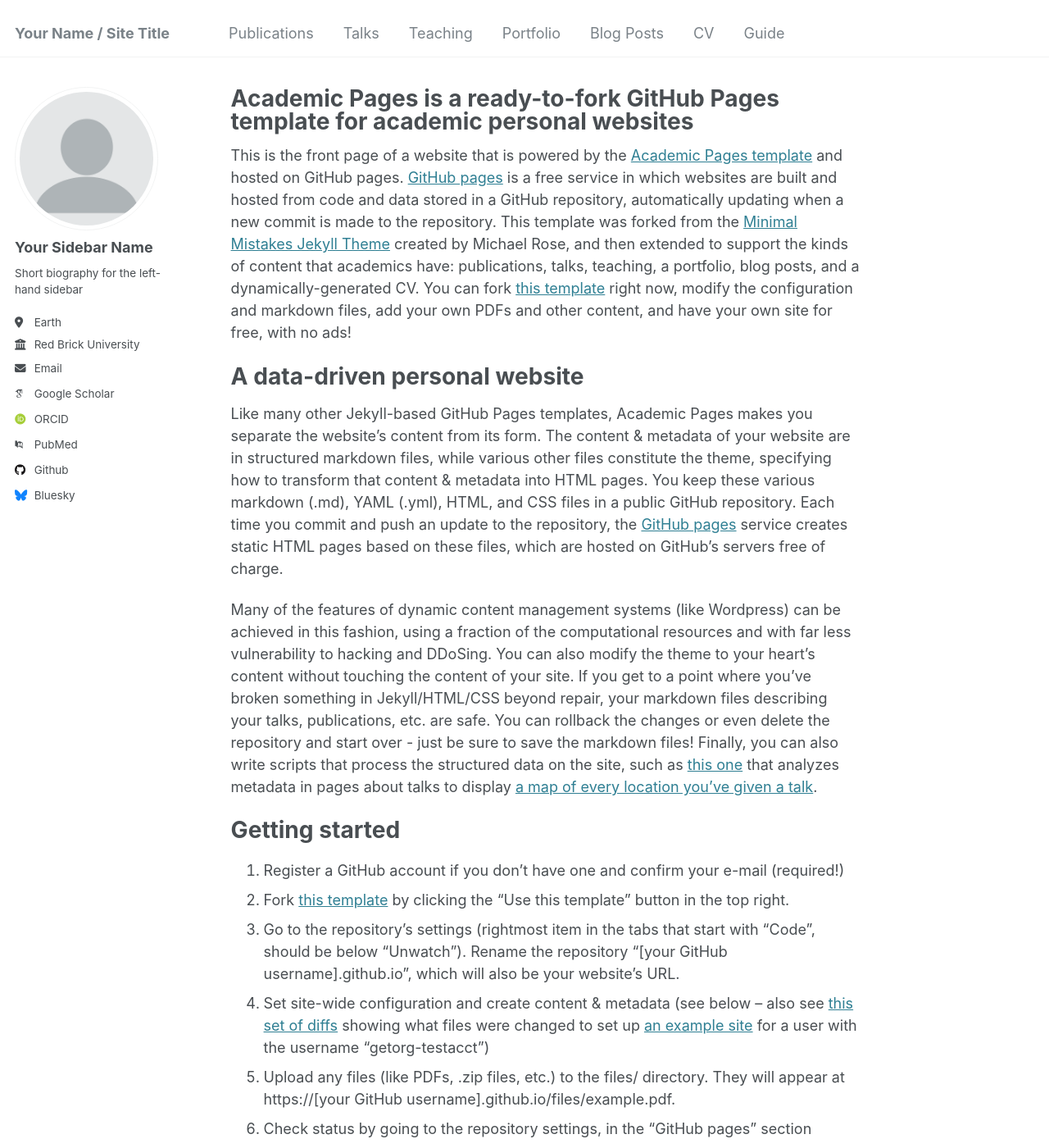
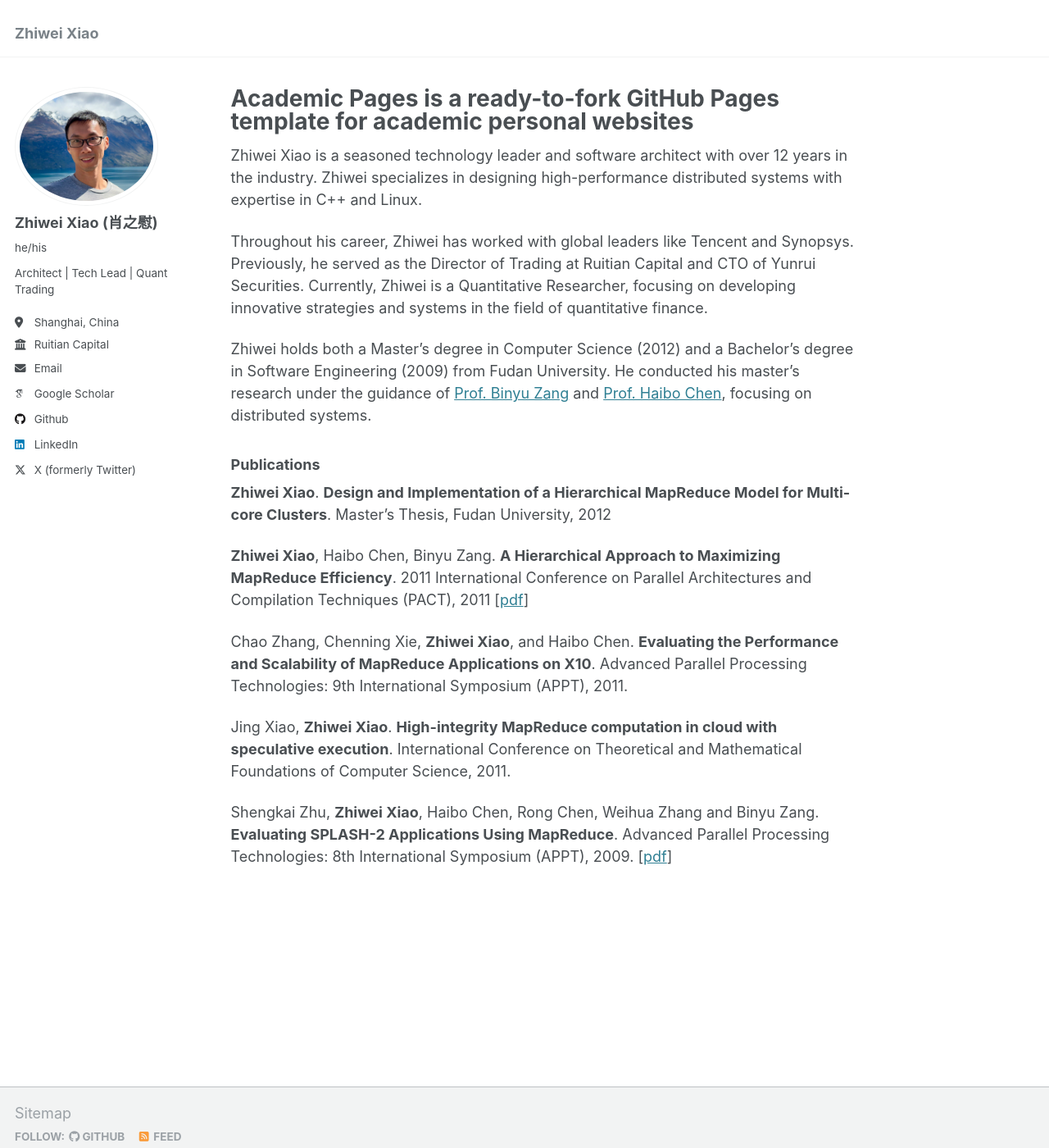
Before and after one commit to xoyowade/xoyowade.github.io, a Jekyll site: the page built from _pages/about.md, in a window 1280 px wide and 1400 px high. Shown: the whole window at 82% size. Built offline with Jekyll 4.4.1, drawn with Linux system fonts in a browser that asks for light colours; some web fonts are replaced; some of the changed text lies outside the part shown.

Commit message:
Init setup

```diff
--- a/_config.yml
+++ b/_config.yml
@@ -8,35 +8,35 @@
 
 # Basic Site Settings
 locale                   : "en-US"
-title                    : "Your Name / Site Title"
+title                    : "Zhiwei Xiao"
 title_separator          : "-"
-name                     : &name "Your Name"
-description              : &description "personal description"
-url                      : https://academicpages.github.io # the base hostname & protocol for your site e.g. "https://[your GitHub username].github.io"
+name                     : &name "Zhiwei Xiao"
+description              : &description "Architect & Tech Lead"
+url                      : https://xoyowade.github.io # the base hostname & protocol for your site e.g. "https://[your GitHub username].github.io"
 baseurl                  : "" # the subpath of your site, e.g. "/blog"
-repository               : "academicpages/academicpages.github.io"
+repository               : "xoyowade/xoyowade.github.io"
 
 # Site Author - The following control what appear as part of the author content on the side bar.
 #               If a field is blank the icon and link will not appear, otherwise it will be shown.
 #               Additional customization can be done by editing /_includes/author-profile.html
 author:
   # Biographic information
-  avatar           : "profile.png"
-  name             : "Your Sidebar Name"
-  pronouns         : # example: "she/her"
-  bio              : "Short biography for the left-hand sidebar"
-  location         : "Earth"
-  employer         : "Red Brick University"
+  avatar           : "profile.jpg"
+  name             : "Zhiwei Xiao (肖之慰)"
+  pronouns         : "he/his" # example: "she/her"
+  bio              : "Architect | Tech Lead | Quant Trading"
+  location         : "Shanghai, China"
+  employer         : "Ruitian Capital"
   uri              : # URL
-  email            : "none@example.org"
+  email            : "zwxiao@gmail.com"
 
   # Academic websites
   arxiv            : # URL - Update with the correct link to your profile
-  googlescholar    : "https://scholar.google.com/citations?user=PS_CX0AAAAAJ"
+  googlescholar    : "https://scholar.google.com/citations?user=2Eskpc0AAAAJ"
   impactstory      : # URL
-  orcid            : "http://orcid.org/yourorcidurl"
+  orcid            : # "http://orcid.org/yourorcidurl"
   semantic         : # URL
-  pubmed           : "https://www.ncbi.nlm.nih.gov/pubmed/?term=john+snow"
+  pubmed           : # "https://www.ncbi.nlm.nih.gov/pubmed/?term=john+snow"
   researchgate     : # URL
   scopus           : # URL
 
@@ -44,12 +44,12 @@ author:
   bitbucket        : # Username - Update with your username on the site
   codepen          : # Username
   dribbble         : # Username
-  github           : "academicpages"
+  github           : "xoyowade"
   kaggle           : # Username
   stackoverflow    : # User number or user number and name (i.e., use "1" or "1/jeff-atwood")
 
   # Social media
-  bluesky          : "bsky.app" # Replace this with you Bluesky username
+  bluesky          : # "bsky.app" # Replace this with you Bluesky username
   facebook         : # Username
   flickr           : # Username
   foursquare       : # Username
@@ -58,7 +58,7 @@ author:
   keybase          : # Username
   instagram        : # Username
   lastfm           : # Username
-  linkedin         : # Username
+  linkedin         : zhiwei-xiao-b3a38218 # Username
   mastodon         : # URL
   medium           : # URL
   pinterest        : # Username
@@ -66,7 +66,7 @@ author:
   steam            : # Username
   telegram         : # URL
   tumblr           : # Username
-  twitter          : # Username for X / Twitter
+  twitter          : xoyowade # Username for X / Twitter
   vine             : # Username
   weibo            : # Username
   wikipedia        : # Username
@@ -76,10 +76,10 @@ author:
 
 # Publication Category - The following the list of publication categories and their headings
 publication_category:
-  books:
-    title: 'Books'
-  manuscripts:
-    title: 'Journal Articles'
+  #  books:
+  #    title: 'Books'
+  #  manuscripts:
+  #    title: 'Journal Articles'
   conferences:
     title: 'Conference Papers'
 
@@ -122,7 +122,7 @@ atom_feed:
 
 
 # SEO Related
-google_site_verification :
+google_site_verification : google962ee43c10d70f02
 bing_site_verification   :
 alexa_site_verification  :
 yandex_site_verification :
--- a/_pages/about.md
+++ b/_pages/about.md
@@ -7,43 +7,20 @@ redirect_from:
   - /about.html
 ---
 
-This is the front page of a website that is powered by the [Academic Pages template](https://github.com/academicpages/academicpages.github.io) and hosted on GitHub pages. [GitHub pages](https://pages.github.com) is a free service in which websites are built and hosted from code and data stored in a GitHub repository, automatically updating when a new commit is made to the repository. This template was forked from the [Minimal Mistakes Jekyll Theme](https://mmistakes.github.io/minimal-mistakes/) created by Michael Rose, and then extended to support the kinds of content that academics have: publications, talks, teaching, a portfolio, blog posts, and a dynamically-generated CV. You can fork [this template](https://github.com/academicpages/academicpages.github.io) right now, modify the configuration and markdown files, add your own PDFs and other content, and have your own site for free, with no ads!
+Zhiwei Xiao is a seasoned technology leader and software architect with over 12 years in the industry. Zhiwei specializes in designing high-performance distributed systems with expertise in C++ and Linux.
 
-A data-driven personal website
-======
-Like many other Jekyll-based GitHub Pages templates, Academic Pages makes you separate the website's content from its form. The content & metadata of your website are in structured markdown files, while various other files constitute the theme, specifying how to transform that content & metadata into HTML pages. You keep these various markdown (.md), YAML (.yml), HTML, and CSS files in a public GitHub repository. Each time you commit and push an update to the repository, the [GitHub pages](https://pages.github.com/) service creates static HTML pages based on these files, which are hosted on GitHub's servers free of charge.
+Throughout his career, Zhiwei has worked with global leaders like Tencent and Synopsys. Previously, he served as the Director of Trading at Ruitian Capital and CTO of Yunrui Securities. Currently, Zhiwei is a Quantitative Researcher, focusing on developing innovative strategies and systems in the field of quantitative finance.
 
-Many of the features of dynamic content management systems (like Wordpress) can be achieved in this fashion, using a fraction of the computational resources and with far less vulnerability to hacking and DDoSing. You can also modify the theme to your heart's content without touching the content of your site. If you get to a point where you've broken something in Jekyll/HTML/CSS beyond repair, your markdown files describing your talks, publications, etc. are safe. You can rollback the changes or even delete the repository and start over - just be sure to save the markdown files! Finally, you can also write scripts that process the structured data on the site, such as [this one](https://github.com/academicpages/academicpages.github.io/blob/master/talkmap.ipynb) that analyzes metadata in pages about talks to display [a map of every location you've given a talk](https://academicpages.github.io/talkmap.html).
+Zhiwei holds both a Master's degree in Computer Science (2012) and a Bachelor's degree in Software Engineering (2009) from Fudan University. He conducted his master's research under the guidance of [Prof. Binyu Zang](https://ipads.se.sjtu.edu.cn/zh/pub/members/binyu_zang) and [Prof. Haibo Chen](https://ipads.se.sjtu.edu.cn/pub:members:haibo_chen), focusing on distributed systems.
 
-Getting started
-======
-1. Register a GitHub account if you don't have one and confirm your e-mail (required!)
-1. Fork [this template](https://github.com/academicpages/academicpages.github.io) by clicking the "Use this template" button in the top right.
-1. Go to the repository's settings (rightmost item in the tabs that start with "Code", should be below "Unwatch"). Rename the repository "[your GitHub username].github.io", which will also be your website's URL.
-1. Set site-wide configuration and create content & metadata (see below -- also see [this set of diffs](http://archive.is/3TPas) showing what files were changed to set up [an example site](https://getorg-testacct.github.io) for a user with the username "getorg-testacct")
-1. Upload any files (like PDFs, .zip files, etc.) to the files/ directory. They will appear at https://[your GitHub username].github.io/files/example.pdf.
-1. Check status by going to the repository settings, in the "GitHub pages" section
+### Publications
 
-Site-wide configuration
-------
-The main configuration file for the site is in the base directory in [_config.yml](https://github.com/academicpages/academicpages.github.io/blob/master/_config.yml), which defines the content in the sidebars and other site-wide features. You will need to replace the default variables with ones about yourself and your site's github repository. The configuration file for the top menu is in [_data/navigation.yml](https://github.com/academicpages/academicpages.github.io/blob/master/_data/navigation.yml). For example, if you don't have a portfolio or blog posts, you can remove those items from that navigation.yml file to remove them from the header.
+**Zhiwei Xiao**. **Design and Implementation of a Hierarchical MapReduce Model for Multi-core Clusters**. Master's Thesis, Fudan University, 2012
 
-Create content & metadata
-------
-For site content, there is one markdown file for each type of content, which are stored in directories like _publications, _talks, _posts, _teaching, or _pages. For example, each talk is a markdown file in the [_talks directory](https://github.com/academicpages/academicpages.github.io/tree/master/_talks). At the top of each markdown file is structured data in YAML about the talk, which the theme will parse to do lots of cool stuff. The same structured data about a talk is used to generate the list of talks on the [Talks page](https://academicpages.github.io/talks), each [individual page](https://academicpages.github.io/talks/2012-03-01-talk-1) for specific talks, the talks section for the [CV page](https://academicpages.github.io/cv), and the [map of places you've given a talk](https://academicpages.github.io/talkmap.html) (if you run this [python file](https://github.com/academicpages/academicpages.github.io/blob/master/talkmap.py) or [Jupyter notebook](https://github.com/academicpages/academicpages.github.io/blob/master/talkmap.ipynb), which creates the HTML for the map based on the contents of the _talks directory).
+**Zhiwei Xiao**, Haibo Chen, Binyu Zang. **A Hierarchical Approach to Maximizing MapReduce Efficiency**. 2011 International Conference on Parallel Architectures and Compilation Techniques (PACT), 2011 [[pdf](files/mr-pact11.pdf)]
 
-**Markdown generator**
+Chao Zhang, Chenning Xie, **Zhiwei Xiao**, and Haibo Chen. **Evaluating the Performance and Scalability of MapReduce Applications on X10**. Advanced Parallel Processing Technologies: 9th International Symposium (APPT), 2011.
 
-The repository includes [a set of Jupyter notebooks](https://github.com/academicpages/academicpages.github.io/tree/master/markdown_generator
-) that converts a CSV containing structured data about talks or presentations into individual markdown files that will be properly formatted for the Academic Pages template. The sample CSVs in that directory are the ones I used to create my own personal website at stuartgeiger.com. My usual workflow is that I keep a spreadsheet of my publications and talks, then run the code in these notebooks to generate the markdown files, then commit and push them to the GitHub repository.
+Jing Xiao, **Zhiwei Xiao**. **High-integrity MapReduce computation in cloud with speculative execution**. International Conference on Theoretical and Mathematical Foundations of Computer Science, 2011.
 
-How to edit your site's GitHub repository
-------
-Many people use a git client to create files on their local computer and then push them to GitHub's servers. If you are not familiar with git, you can directly edit these configuration and markdown files directly in the github.com interface. Navigate to a file (like [this one](https://github.com/academicpages/academicpages.github.io/blob/master/_talks/2012-03-01-talk-1.md) and click the pencil icon in the top right of the content preview (to the right of the "Raw | Blame | History" buttons). You can delete a file by clicking the trashcan icon to the right of the pencil icon. You can also create new files or upload files by navigating to a directory and clicking the "Create new file" or "Upload files" buttons.
-
-Example: editing a markdown file for a talk
-![Editing a markdown file for a talk](/images/editing-talk.png)
-
-For more info
-------
-More info about configuring Academic Pages can be found in [the guide](https://academicpages.github.io/markdown/), the [growing wiki](https://github.com/academicpages/academicpages.github.io/wiki), and you can always [ask a question on GitHub](https://github.com/academicpages/academicpages.github.io/discussions). The [guides for the Minimal Mistakes theme](https://mmistakes.github.io/minimal-mistakes/docs/configuration/) (which this theme was forked from) might also be helpful.
+Shengkai Zhu, **Zhiwei Xiao**, Haibo Chen, Rong Chen, Weihua Zhang and Binyu Zang. **Evaluating SPLASH-2 Applications Using MapReduce**. Advanced Parallel Processing Technologies: 8th International Symposium (APPT), 2009. [[pdf](files/mr-splash2.pdf)]
```
Also changed, not shown: _data/navigation.yml (+20 -20 lines), images/profile.jpg (added), images/profile.png (deleted), 2 other files.
